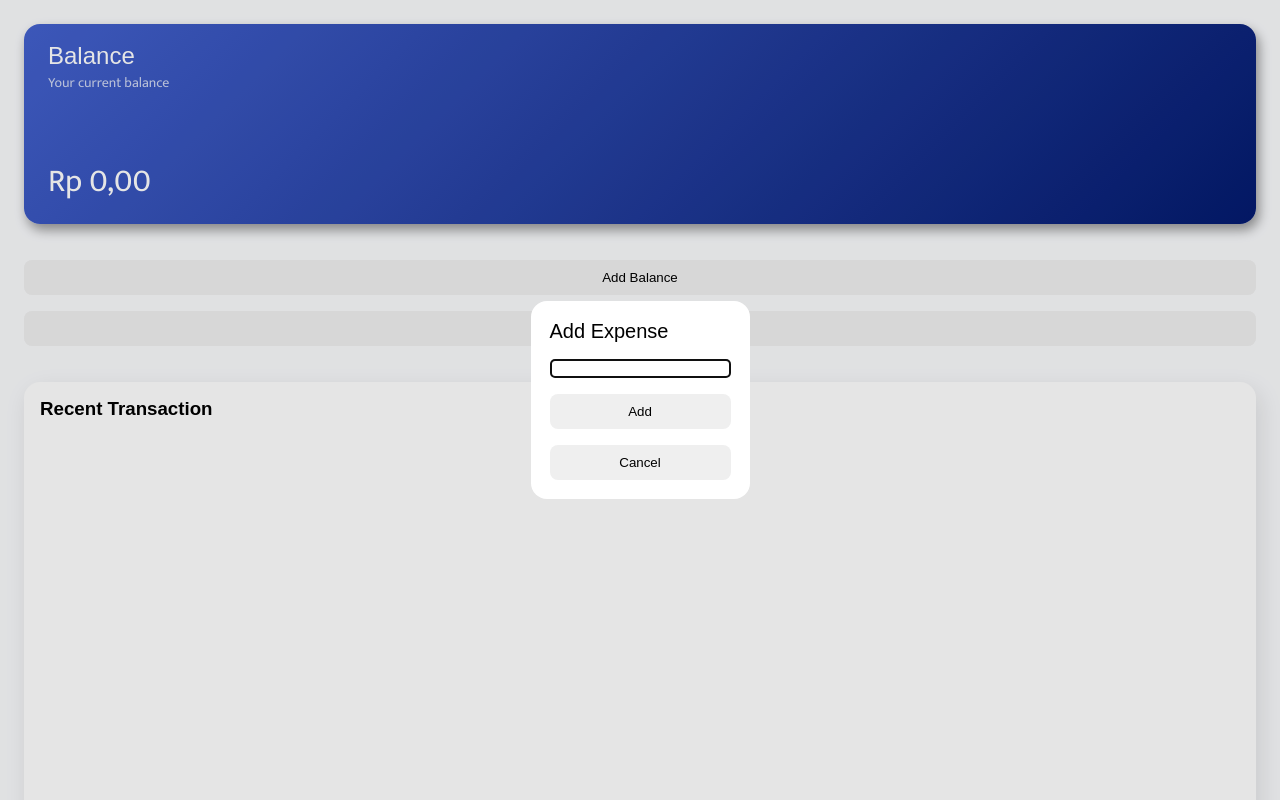
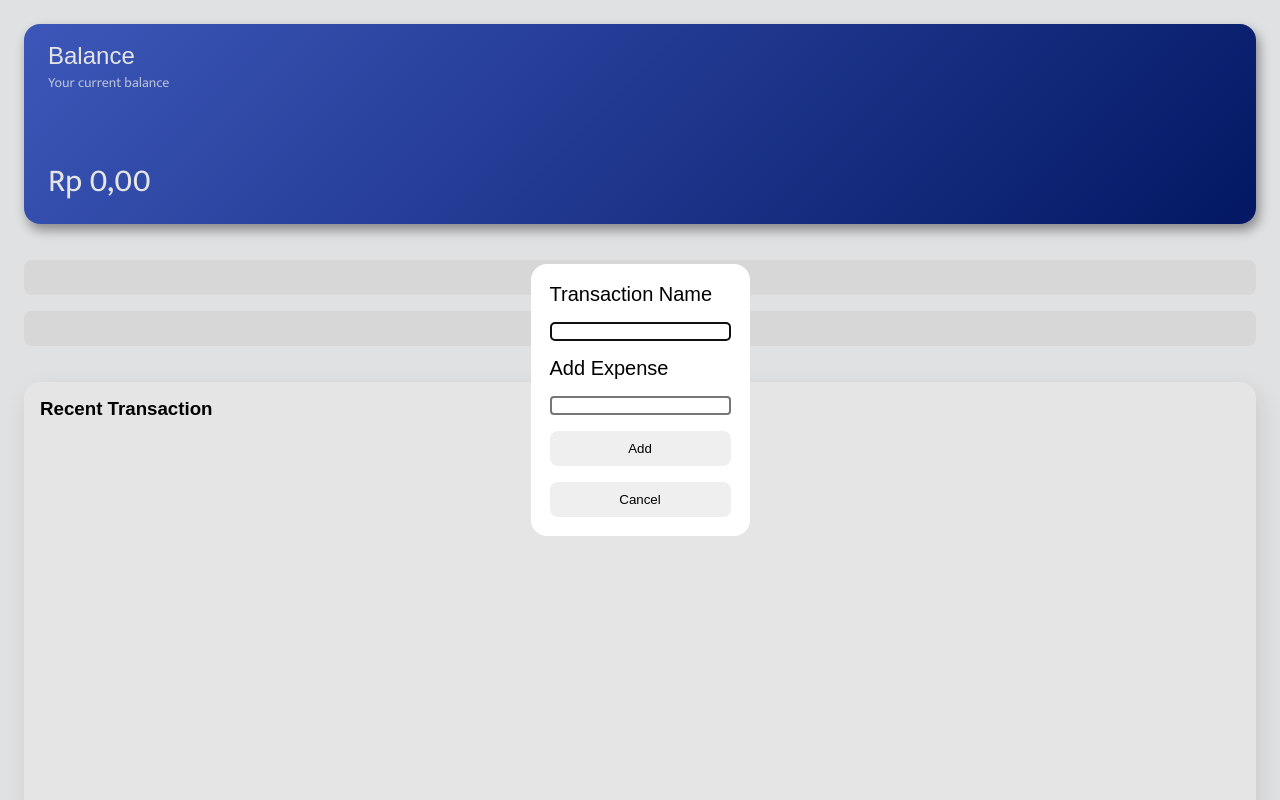
Before and after one commit to yoga-au/budget-app-mc, a React (Vite) app: page / in a window 1280 px wide. Both pictures are taken after a click on the button "Add Expense". Shown: the top 800 px of the page. Built offline with nearby package versions, Linux system fonts and the light colour scheme; a web font is replaced by a local one.

Commit message:
add functionality for adding balance and expense

```diff
--- a/src/App.tsx
+++ b/src/App.tsx
@@ -94,6 +94,7 @@ function App() {
       <DialogForm
         title={formType === "expense" ? "Add Expense" : "Add Balance"}
         ref={dialogRef}
+        type={formType}
       />
     </AppWrapper>
   );
--- a/src/components/DialogForm.tsx
+++ b/src/components/DialogForm.tsx
@@ -1,12 +1,16 @@
-import { forwardRef } from "react";
+import { forwardRef, useRef } from "react";
 import styled from "styled-components";
+import dayjs from "dayjs";
 import Button from "./Button";
 import { useTransactionStore } from "../store/transactionStore";
+
+import type { FormEvent } from "react";
 
 type Ref = HTMLDialogElement;
 
 interface DialogFormProps {
   title: string;
+  type: "income" | "expense";
 }
 
 const DialogStyle = styled.dialog`
@@ -40,16 +44,59 @@ const ButtonWrapper = styled.div`
 `;
 
 const DialogForm = forwardRef<Ref, DialogFormProps>((props, ref) => {
-  const { title } = props;
+  const { title, type } = props;
+
+  const amount = useRef(0);
+  const transactionName = useRef("");
 
   const addBalance = useTransactionStore((state) => state.addBalance);
   const addExpense = useTransactionStore((state) => state.addExpense);
 
+  const onSubmit = (ev: FormEvent<HTMLFormElement>) => {
+    if (type === "expense") {
+      addExpense({
+        title: transactionName.current,
+        total: amount.current,
+        timestamp: dayjs().format("DD/MM/YYYY HH:mm"),
+        type: "expense",
+      });
+      return;
+    }
+
+    addBalance({
+      title: transactionName.current,
+      total: amount.current,
+      timestamp: dayjs().format("DD/MM/YYYY HH:mm"),
+      type: "income",
+    });
+  };
+
   return (
     <DialogStyle ref={ref}>
-      <FormStyle method="dialog">
+      <FormStyle
+        method="dialog"
+        onSubmit={(ev) => {
+          onSubmit(ev);
+        }}
+      >
+        <LabelForm htmlFor="transactionName">Transaction Name</LabelForm>
+        <InputAmount
+          name="transactionName"
+          id="transactionName"
+          onChange={(ev) => {
+            transactionName.current = ev.target.value;
+          }}
+        />
         <LabelForm htmlFor="amount">{title}</LabelForm>
-        <InputAmount name="amount" id="amount" inputMode="numeric" />
+        <InputAmount
+          name="amount"
+          id="amount"
+          inputMode="numeric"
+          type="number"
+          onChange={(ev) => {
+            amount.current = parseInt(ev.target.value);
+          }}
+        />
         <ButtonWrapper>
           <Button type="submit" variant="income">
             Add
```
